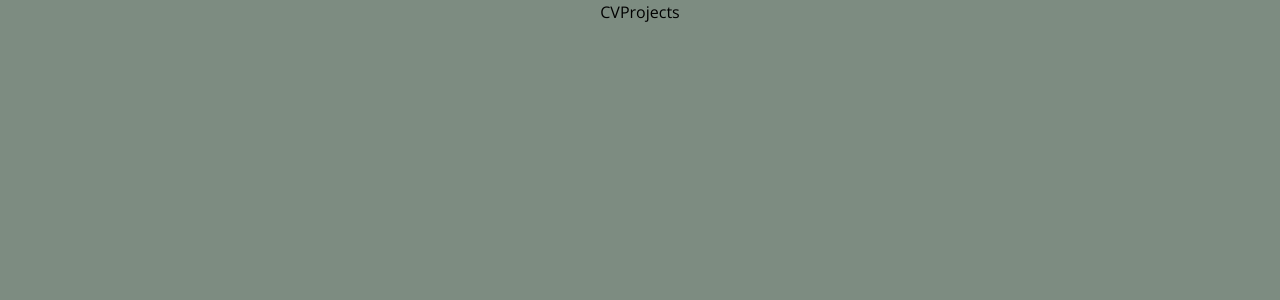
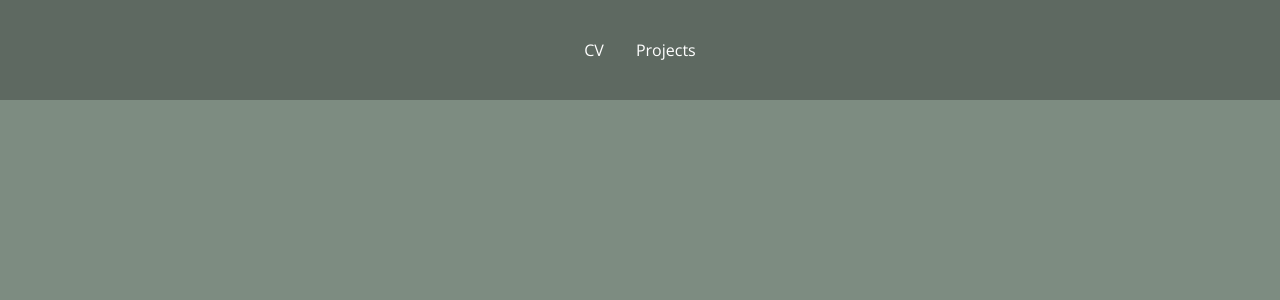
Before and after one commit to mikaelakihl/mi-portfolion, a React (Vite) app in the folder client/: page / in a window 1280 px wide. Shown: the top 300 px of the page. Built offline with nearby package versions, Linux system fonts and the light colour scheme.

Commit message:
feat: implement responsive header with mobile menu toggle in App.tsx for improved navigation experience

```diff
--- a/client/src/App.tsx
+++ b/client/src/App.tsx
@@ -1,7 +1,8 @@
-import { Routes, Route, Outlet, Link } from 'react-router-dom'
-import { useQuery } from '@tanstack/react-query'
-import './App.css'
-import { FaGithub, FaLinkedin, FaPhoneAlt } from 'react-icons/fa';
+import { useState } from 'react';
+import { Routes, Route, Outlet, Link } from 'react-router-dom';
+import { useQuery } from '@tanstack/react-query';
+import './App.css';
+import { FaGithub, FaLinkedin, FaPhoneAlt, FaBars, FaTimes } from 'react-icons/fa';
 import { CiMail } from 'react-icons/ci';
 
 type CVData = {
@@ -24,13 +25,46 @@ type CVData = {
   }>;
 };
 
+const Header = () => {
+  const [isOpen, setIsOpen] = useState(false);
+
+  const toggleMenu = () => {
+    setIsOpen(!isOpen);
+  };
+
+  return (
+    <header className='bg-brand-200 h-[100px] relative z-50'>
+      <nav className='max-w-7xl mx-auto px-4 md:px-8 h-full flex items-center justify-between'>
+
+        <div className='text-white font-bold text-xl md:hidden'>Menu</div>
+
+        {/* Desktop Menu */}
+        <div className='hidden md:flex w-full justify-center gap-8'>
+          <Link to="/cv" className='text-white hover:text-brand-400 transition-colors'>CV</Link>
+          <Link to="/projects" className='text-white hover:text-brand-400 transition-colors'>Projects</Link>
+        </div>
+
+        {/* Hamburger Icon */}
+        <div className='md:hidden text-white cursor-pointer' onClick={toggleMenu}>
+          {isOpen ? <FaTimes size={30} /> : <FaBars size={30} />}
+        </div>
+      </nav>
+
+      {/* Mobile Menu Dropdown */}
+      {isOpen && (
+        <div className='absolute top-[100px] left-0 w-full bg-brand-200 flex flex-col items-center gap-6 py-8 shadow-lg md:hidden'>
+          <Link to="/cv" className='text-white text-xl hover:text-brand-400 transition-colors' onClick={toggleMenu}>CV</Link>
+          <Link to="/projects" className='text-white text-xl hover:text-brand-400 transition-colors' onClick={toggleMenu}>Projects</Link>
+        </div>
+      )}
+    </header>
+  );
+}
+
 const Layout = () => {
   return (
     <div className='App'>
-      <nav className='max-w-7xl mx-auto px-4 md:px-8'>
-        <Link to="/cv">CV</Link>
-        <Link to="/projects">Projects</Link>
-      </nav>
+      <Header />
       <main className='max-w-7xl mx-auto px-4 md:px-8 bg-brand-100'>
         <Outlet />
       </main>
```
